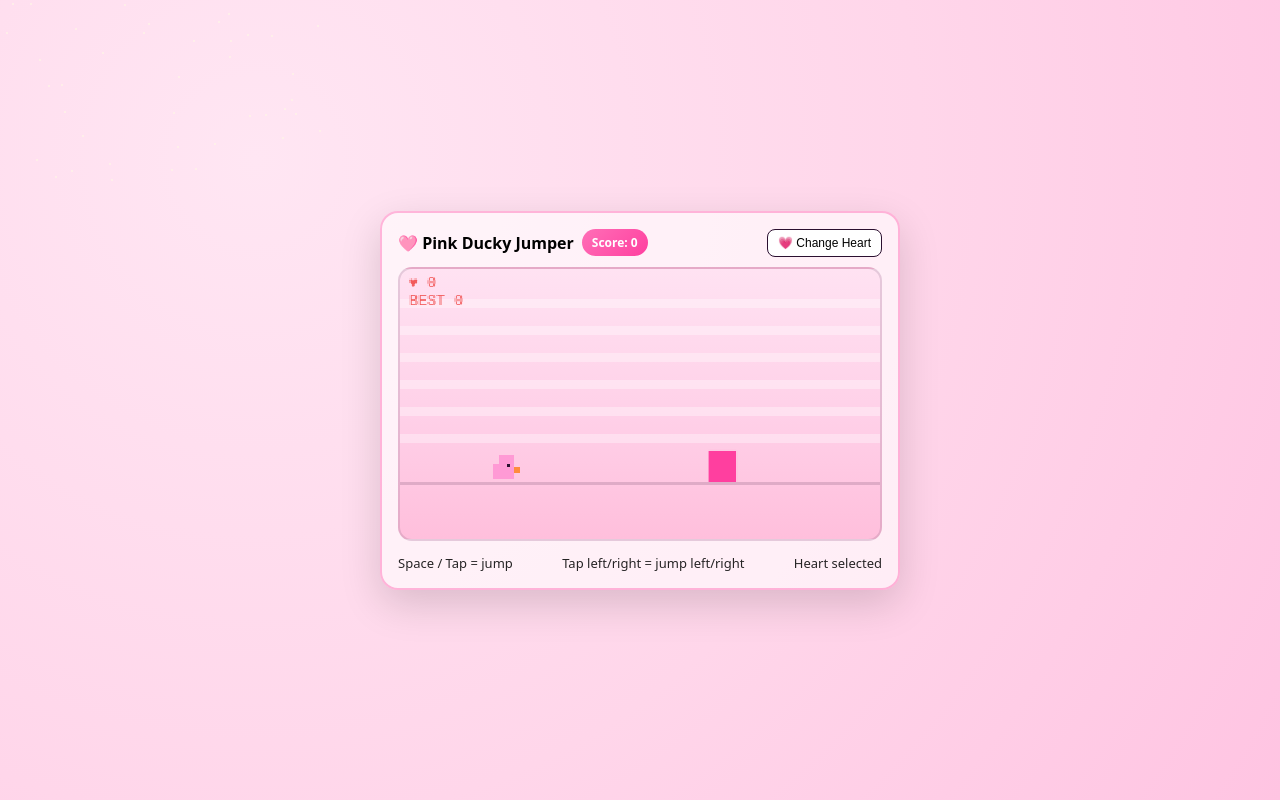
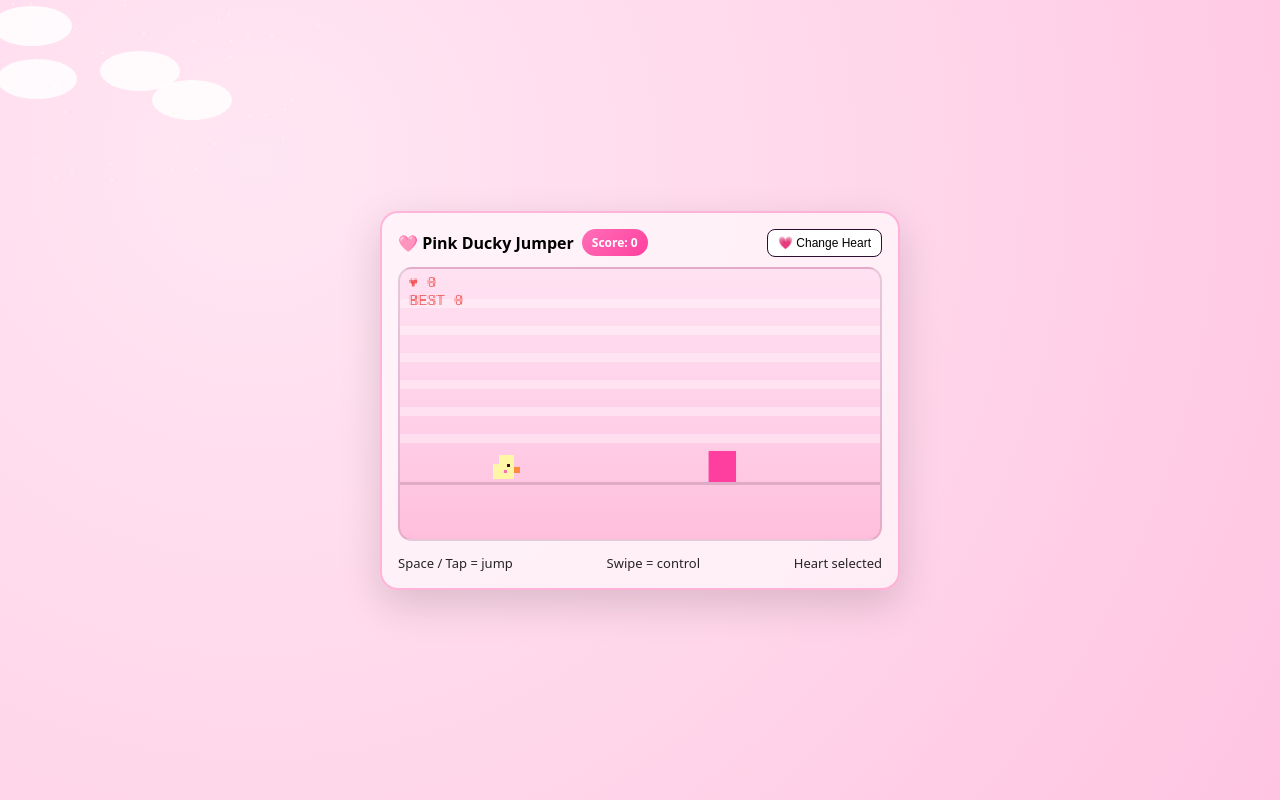
Before and after one commit to PixieGlitch/duckduckruner, a website: page DuckDuckrun/index.html in a window 1280 px wide. Both pictures are taken after a click on the element 184 px from the left and 416 px from the top of the page. Drawn offline with Linux system fonts and the light colour scheme.

Commit message:
Refactor index.html for improved gameplay experience
Updated HTML structure, improved audio handling, and enhanced touch controls.

```diff
--- a/DuckDuckrun/index.html
+++ b/DuckDuckrun/index.html
@@ -1,8 +1,8 @@
 <!DOCTYPE html>
 <html lang="en">
 <head>
-<meta charset="UTF-8">
-<meta name="viewport" content="width=device-width, initial-scale=1.0">
+<meta charset="UTF-8" />
+<meta name="viewport" content="width=device-width, initial-scale=1.0, viewport-fit=cover">
 <title>🌸 Pink Ducky Jumper — Enhanced</title>
 <style>
 :root { --bg:#ffd6ea; --ink:#2b1030; --shadow:rgba(0,0,0,.15); }
@@ -25,7 +25,6 @@ canvas{width:100%;image-rendering:pixelated;border-radius:14px;border:2px solid
 </style>
 </head>
 <body>
-
 <div class="wrap">
   <div class="topbar">
     <div class="title">🩷 Pink Ducky Jumper <span class="chip" id="score">Score: 0</span></div>
@@ -34,11 +33,12 @@ canvas{width:100%;image-rendering:pixelated;border-radius:14px;border:2px solid
   <canvas id="game" width="320" height="180"></canvas>
   <div class="hint">
     <div class="desktop">Space / Tap = jump</div>
-    <div>Tap left/right = jump left/right</div>
+    <div>Swipe = control</div>
     <div id="state">Ready.</div>
   </div>
 </div>
 
+<!-- HEART PICKER -->
 <div class="overlay" id="picker">
   <div class="panel">
     Pick your heart 💗
@@ -46,9 +46,11 @@ canvas{width:100%;image-rendering:pixelated;border-radius:14px;border:2px solid
   </div>
 </div>
 
+<!-- ANIMATION LAYERS -->
 <div id="cloudLayer"></div>
 <div id="starLayer"></div>
 
+<!-- AUDIO -->
 <audio id="runnerMusic" loop>
   <source src="/mnt/data/kawaii-future-bass-no-copy-right-386527.mp3" type="audio/mpeg">
 </audio>
@@ -57,151 +59,224 @@ canvas{width:100%;image-rendering:pixelated;border-radius:14px;border:2px solid
 </audio>
 
 <script>
-// ===== AUDIO SETUP =====
-let audioCtx=null;
+let audioCtx = null;
 function ensureAudio(){ if(!audioCtx) audioCtx=new (window.AudioContext||window.webkitAudioContext)(); if(audioCtx.state==="suspended") audioCtx.resume(); }
-function playMusic(track){
-  runnerMusic.pause(); towerMusic.pause();
-  track.currentTime = 0;
-  track.play().catch(()=>{});
-}
+function playMusic(track){ runnerMusic.pause(); towerMusic.pause(); track.currentTime=0; track.play().catch(()=>{}); }
+function quack(){ ensureAudio(); const o=audioCtx.createOscillator(), g=audioCtx.createGain(); o.type="square"; o.frequency.setValueAtTime(520,audioCtx.currentTime); o.frequency.exponentialRampToValueAtTime(160,audioCtx.currentTime+.14); g.gain.setValueAtTime(.14,audioCtx.currentTime); g.gain.exponentialRampToValueAtTime(.001,audioCtx.currentTime+.16); o.connect(g); g.connect(audioCtx.destination); o.start(); o.stop(audioCtx.currentTime+.17);}
+function sadQuack(){ ensureAudio(); const o=audioCtx.createOscillator(), g=audioCtx.createGain(); o.type="triangle"; o.frequency.setValueAtTime(240,audioCtx.currentTime); o.frequency.exponentialRampToValueAtTime(80,audioCtx.currentTime+.55); g.gain.setValueAtTime(.16,audioCtx.currentTime); g.gain.exponentialRampToValueAtTime(.001,audioCtx.currentTime+.6); o.connect(g); g.connect(audioCtx.destination); o.start(); o.stop(audioCtx.currentTime+.62);}
 const runnerMusic = document.getElementById("runnerMusic");
 const towerMusic = document.getElementById("towerMusic");
 
-// ===== FX =====
-function quack(){ ensureAudio(); const o=audioCtx.createOscillator(), g=audioCtx.createGain(); o.type="square";o.frequency.setValueAtTime(520,audioCtx.currentTime);o.frequency.exponentialRampToValueAtTime(160,audioCtx.currentTime+.14);g.gain.setValueAtTime(.14,audioCtx.currentTime);g.gain.exponentialRampToValueAtTime(.001,audioCtx.currentTime+.16);o.connect(g);g.connect(audioCtx.destination);o.start();o.stop(audioCtx.currentTime+.17);}
-function sadQuack(){ ensureAudio(); const o=audioCtx.createOscillator(), g=audioCtx.createGain(); o.type="triangle";o.frequency.setValueAtTime(240,audioCtx.currentTime);o.frequency.exponentialRampToValueAtTime(80,audioCtx.currentTime+.55);g.gain.setValueAtTime(.16,audioCtx.currentTime);g.gain.exponentialRampToValueAtTime(.001,audioCtx.currentTime+.6);o.connect(g);g.connect(audioCtx.destination);o.start();o.stop(audioCtx.currentTime+.62);}
-
-// ===== GAME VARIABLES =====
 const canvas=document.getElementById("game"), ctx=canvas.getContext("2d");
 ctx.imageSmoothingEnabled=false;
 const scoreEl=document.getElementById("score"), stateEl=document.getElementById("state");
-const GROUND=142,GRAVITY=.3,JUMP_V=-8.4;
-let SPEED=1.6, playerHeart=null, duck, obstacles, frame, score, gameOver, skullMode, skullTimer, showBaby404;
-let world="runner", secretDoor=null;
-let platforms=[];
-
-// ===== HEART COLORS =====
-const HEARTS={},HEART_KEYS=[];
+const GROUND=142, GRAVITY=.3, JUMP_V=-8.4;
+let SPEED=1.6, playerHeart=null, duck, obstacles, sparkles=[], frame=0, score=0, gameOver=false, skullMode=false, skullTimer=0, showBaby404=false;
+let secretDoor=null, world="runner";
+const DUCK_COLORS=["#fff6a6","#ffd1e8","#cdb4ff","#b8f2e6","#ffdac1","#2b1030"];
+const HEARTS={}, HEART_KEYS=[];
 for(let i=0;i<25;i++){ const hue=Math.round((360/25)*i); const key=`c${i}`; HEARTS[key]=`hsl(${hue},85%,65%)`; HEART_KEYS.push(key); }
 let scores=JSON.parse(localStorage.getItem("baby404_scores")||"{}");
 
-// ===== RESET =====
-function resetGame(){
-  SPEED=1.6; obstacles=[]; platforms=[]; secretDoor=null;
-  frame=0; score=0; gameOver=false; skullMode=false; skullTimer=0; showBaby404=false;
-  duck={x:60,y:GROUND-18,w:18,h:18,vy:0,onGround:true};
-  scoreEl.textContent="Score: 0"; stateEl.textContent=playerHeart?"Heart selected":"Ready.";
-  playMusic(runnerMusic);
-}
-document.body.addEventListener("click", ()=>{ if(playerHeart && showBaby404) resetGame(); });
-
-// ===== SPAWN =====
-function spawnObstacle(){ obstacles.push({x:340,w:12+Math.random()*10,h:18+Math.random()*22,passed:false}); }
-function spawnSecretDoor(){ secretDoor={x:280,y:GROUND-22,w:18,h:22,hue:0}; }
-function hit(a,b){ return a.x<b.x+b.w && a.x+a.w>b.x && a.y<a.y+a.h && (a.y+a.h)>b.y; }
-
-// ===== JUMP =====
-function doJump(dir=0){
-  ensureAudio();
-  if(!playerHeart) return;
-  if(showBaby404){ resetGame(); return; }
-  if(duck.onGround && !gameOver){
-    duck.vy=JUMP_V; duck.onGround=false; duck.x += dir*8; quack();
-  }
-}
-addEventListener("keydown", e=>{ if(e.code==="Space"){ e.preventDefault(); doJump(0); }});
-canvas.addEventListener("touchstart", e=>{
-  e.preventDefault(); const x=e.touches[0].clientX;
-  doJump(x<window.innerWidth/2?-1:1);
-}, {passive:false});
-
-// ===== HEART PICKER =====
 const picker=document.getElementById("picker"), heartChoices=document.getElementById("heartChoices");
 HEART_KEYS.forEach(k=>{
-  const h=document.createElement("div"); h.className="heart"; h.style.background=HEARTS[k];
+  const h=document.createElement("div");
+  h.className="heart";
+  h.style.background=HEARTS[k];
   h.onclick=()=>{
-    playerHeart=k; picker.style.display="none"; resetGame();
+    playerHeart=k;
+    picker.style.display="none";
+    ensureAudio();
+    playMusic(runnerMusic);
+    resetGame();
   };
   heartChoices.appendChild(h);
 });
 document.getElementById("changeHeartBtn").onclick=()=>{ picker.style.display="grid"; };
 
-// ===== DRAW DOOR =====
+function resetGame(){
+  SPEED=1.6; frame=0; score=0; obstacles=[]; sparkles=[]; gameOver=false; skullMode=false; skullTimer=0; showBaby404=false;
+  secretDoor=null; world="runner";
+  duck={x:60,y:GROUND-18,w:18,h:18,vy:0,onGround:true};
+  scoreEl.textContent="Score: 0"; stateEl.textContent=playerHeart?"Heart selected":"Ready.";
+}
+// ==== INPUT: Swipe & Tap Controls ====
+let startX = 0, startY = 0, swipeTimer = 0;
+canvas.addEventListener("touchstart", e => {
+  const t = e.touches[0];
+  startX = t.clientX;
+  startY = t.clientY;
+  swipeTimer = Date.now();
+}, {passive:true});
+
+canvas.addEventListener("touchend", e => {
+  const dx = e.changedTouches[0].clientX - startX;
+  const dy = e.changedTouches[0].clientY - startY;
+  const dt = Date.now() - swipeTimer;
+
+  if (dt < 300 && Math.abs(dx) < 10 && Math.abs(dy) < 10) {
+    doJump(); return;
+  }
+
+  if (Math.abs(dx) > Math.abs(dy)) {
+    if (dx > 20) duck.x += 12; // right swipe
+    else if (dx < -20) duck.x -= 12; // left swipe
+  } else {
+    if (dy < -20) doJump(true); // up swipe for boost
+  }
+}, {passive:true});
+
+function doJump(boost=false){
+  ensureAudio();
+  if(showBaby404){ resetGame(); return; }
+  if(duck.onGround && !gameOver && playerHeart){
+    duck.vy = boost ? JUMP_V * 1.25 : JUMP_V;
+    duck.onGround = false;
+    quack();
+  }
+}
+
+addEventListener("keydown", e=>{
+  if(e.code==="Space") { e.preventDefault(); doJump(); }
+});
+
+// ==== Mechanics ====
+function spawnObstacle(){ obstacles.push({x:340,w:12+Math.random()*10,h:18+Math.random()*22,passed:false}); }
+function spawnSecretDoor(){ secretDoor={x:280,y:GROUND-22,w:18,h:22,hue:0}; }
+function hit(a,b){ return a.x+a.w>b.x && a.x<b.x+b.w && a.y+a.h>GROUND-b.h-1 && a.y<GROUND+1; }
+
+function drawDucky(){
+  ctx.fillStyle=DUCK_COLORS[0];
+  ctx.fillRect(duck.x+2,duck.y+6,14,10);
+  ctx.fillRect(duck.x+6,duck.y,10,10);
+  ctx.fillStyle="#ff8b3d"; ctx.fillRect(duck.x+16,duck.y+8,4,4);
+  ctx.fillStyle="#2b1030"; ctx.fillRect(duck.x+11,duck.y+6,2,2);
+  ctx.fillStyle="#ff6fb7"; ctx.fillRect(duck.x+9,duck.y+10,2,2);
+}
+
 function drawSecretDoor(){
   if(secretDoor){
     ctx.fillStyle=`hsl(${secretDoor.hue},100%,60%)`;
     ctx.fillRect(secretDoor.x,secretDoor.y,secretDoor.w,secretDoor.h);
-    secretDoor.hue=(secretDoor.hue+3)%360;
-    ctx.strokeStyle="#000"; ctx.strokeRect(secretDoor.x,secretDoor.y,secretDoor.w,secretDoor.h);
+    ctx.strokeStyle="#000";
+    ctx.strokeRect(secretDoor.x,secretDoor.y,secretDoor.w,secretDoor.h);
+    secretDoor.hue = (secretDoor.hue + 3) % 360;
   }
 }
 
-// ===== DRAW =====
 function draw(){
   ctx.clearRect(0,0,320,180);
   if(showBaby404){
-    ctx.fillStyle="#2b1030"; ctx.font="28px monospace"; ctx.textAlign="center";
-    ctx.fillText("BABY404",160,90); ctx.font="10px monospace"; ctx.fillText("tap / space to retry",160,120);
+    ctx.fillStyle="#2b1030";
+    ctx.font="28px monospace";
+    ctx.textAlign="center";
+    ctx.fillText("BABY404",160,90);
+    ctx.font="10px monospace";
+    ctx.fillText("tap / space to retry",160,120);
     return;
   }
-  ctx.fillStyle="rgba(255,255,255,.35)"; for(let i=0;i<6;i++) ctx.fillRect(0,20+i*18,320,6);
-  ctx.fillStyle="rgba(43,16,48,.15)"; ctx.fillRect(0,GROUND,320,2);
-  ctx.fillStyle="#ff3f9f"; obstacles.forEach(o=>ctx.fillRect(o.x,GROUND-o.h,o.w,o.h));
-  ctx.fillStyle="#ff9ad5"; ctx.fillRect(duck.x+2,duck.y+6,14,10); ctx.fillRect(duck.x+6,duck.y,10,10);
-  ctx.fillStyle="#ff8b3d"; ctx.fillRect(duck.x+16,duck.y+8,4,4);
-  ctx.fillStyle="#2b1030"; ctx.fillRect(duck.x+11,duck.y+6,2,2);
-  if(playerHeart){ ctx.fillStyle=HEARTS[playerHeart]; ctx.font="10px monospace";
-    ctx.fillText("♥ "+score,6,12); ctx.fillText("BEST "+(scores[playerHeart]||0),6,24);
+  ctx.fillStyle="rgba(255,255,255,.35)";
+  for(let i=0;i<6;i++) ctx.fillRect(0,20+i*18,320,6);
+  ctx.fillStyle="rgba(43,16,48,.15)";
+  ctx.fillRect(0,GROUND,320,2);
+  ctx.fillStyle="#ff3f9f";
+  obstacles.forEach(o=>ctx.fillRect(o.x,GROUND-o.h,o.w,o.h));
+  drawDucky();
+  drawSecretDoor();
+
+  if(playerHeart){
+    ctx.fillStyle=HEARTS[playerHeart];
+    ctx.font="10px monospace";
+    ctx.fillText("♥ "+score,6,12);
+    ctx.fillText("BEST "+(scores[playerHeart]||0),6,24);
   }
-  drawSecretDoor();
 }
 
-// ===== UPDATE LOOP =====
 function update(){
   frame++;
   if(skullMode && --skullTimer<=0){ skullMode=false; showBaby404=true; }
+
   if(!gameOver && playerHeart){
-    duck.vy+=GRAVITY; duck.y+=duck.vy;
-    if(duck.y>=GROUND-duck.h){ duck.y=GROUND-duck.h; duck.vy=0; duck.onGround=true; }
+    duck.vy += GRAVITY;
+    duck.y += duck.vy;
+    if(duck.y >= GROUND-duck.h){
+      duck.y = GROUND-duck.h;
+      duck.vy = 0;
+      duck.onGround = true;
+    }
 
-    if(frame%85===0) spawnObstacle();
-    obstacles.forEach(o=>o.x-=SPEED);
+    if(frame % 85 === 0) spawnObstacle();
+    obstacles.forEach(o => o.x -= SPEED);
 
-    obstacles.forEach(o=>{
-      if(!o.passed && o.x+o.w<duck.x){ o.passed=true; score+=10; scoreEl.textContent="Score: "+score; if(score%100===0){ SPEED+=0.1; quack(); }}
-      if(hit(duck,o)){ gameOver=true; skullMode=true; sadQuack(); if(!scores[playerHeart]||score>scores[playerHeart]){ scores[playerHeart]=score; localStorage.setItem("baby404_scores",JSON.stringify(scores)); }}
-    });
+    for (let o of obstacles) {
+      if (!o.passed && o.x + o.w < duck.x) {
+        o.passed = true;
+        score += 10;
+        scoreEl.textContent = "Score: " + score;
+        if(score % 100 === 0) SPEED += 0.1;
+      }
+      if (hit(duck, o)) {
+        gameOver = true;
+        skullMode = true;
+        skullTimer = 45;
+        sadQuack();
+        if (!scores[playerHeart] || score > scores[playerHeart]){
+          scores[playerHeart] = score;
+          localStorage.setItem("baby404_scores", JSON.stringify(scores));
+        }
+      }
+    }
 
-    if(score>=150 && !secretDoor) spawnSecretDoor();
-
-    if(secretDoor && duck.x+duck.w > secretDoor.x && duck.x < secretDoor.x+secretDoor.w && duck.y+duck.h > secretDoor.y){
-      world="tower"; playMusic(towerMusic); secretDoor=null;
+    if(score >= 150 && !secretDoor) spawnSecretDoor();
+    if(secretDoor && duck.x + duck.w > secretDoor.x && duck.x < secretDoor.x + secretDoor.w && duck.y + duck.h > secretDoor.y){
+      world = "tower";
+      playMusic(towerMusic);
+      secretDoor = null;
     }
   }
+
   draw();
   requestAnimationFrame(update);
 }
 
-// ===== BACKGROUND =====
-function spawnClouds(){ const gw=canvas.width, gh=canvas.height;
-  ["small","medium","large"].forEach((s,i)=>{for(let c=0;c<3;c++){const el=document.createElement("div");el.className=`cloud ${s}`;
-    const w=s==="small"?80:s==="medium"?130:200, h=s==="small"?40:s==="medium"?60:90;
-    el.style.top=Math.random()*(gh-h)+'px'; el.style.left=Math.random()*(gw-w)+'px'; document.getElementById("cloudLayer").appendChild(el);
-  }});
+// Background stuff
+function spawnClouds(){
+  const gw=canvas.width, gh=canvas.height;
+  for(let i=0;i<4;i++){
+    const el=document.createElement("div");
+    el.className="cloud";
+    el.style.width="80px"; el.style.height="40px";
+    el.style.top=Math.random()*(gh-40)+'px';
+    el.style.left=Math.random()*(gw-80)+'px';
+    document.getElementById("cloudLayer").appendChild(el);
+  }
 }
-function spawnStars(){ const gw=canvas.width, gh=canvas.height;
-  for(let i=0;i<40;i++){const s=document.createElement("div");s.className="star";s.style.top=Math.random()*gh+'px';s.style.left=Math.random()*gw+'px';document.getElementById("starLayer").appendChild(s);}
+function spawnStars(){
+  for(let i=0;i<40;i++){
+    const s=document.createElement("div");
+    s.className="star";
+    s.style.top=Math.random()*180+'px';
+    s.style.left=Math.random()*320+'px';
+    document.getElementById("starLayer").appendChild(s);
+  }
 }
-function animateBG(){ document.querySelectorAll('.cloud').forEach(c=>{let x=parseFloat(c.style.left);x-=0.15;if(x<-c.offsetWidth)x=canvas.width;c.style.left=x+'px';});
-  document.querySelectorAll('.star').forEach(s=>{let y=parseFloat(s.style.top);y+=0.05;if(y>canvas.height)y=0;s.style.top=y+'px';});
+function animateBG(){
+  document.querySelectorAll('.cloud').forEach(c=>{
+    let x=parseFloat(c.style.left);
+    x -= 0.15;
+    if(x < -80) x = 320;
+    c.style.left = x + 'px';
+  });
+  document.querySelectorAll('.star').forEach(s=>{
+    let y=parseFloat(s.style.top);
+    y += 0.05;
+    if(y > 180) y = 0;
+    s.style.top = y + 'px';
+  });
   requestAnimationFrame(animateBG);
 }
 spawnClouds(); spawnStars(); animateBG();
-
-// ===== INIT =====
 resetGame(); update();
-
 </script>
 </body>
 </html>
```
